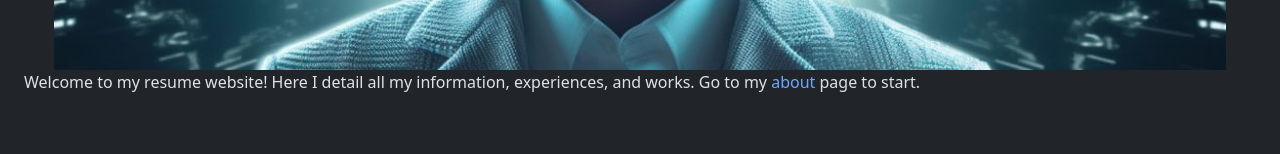
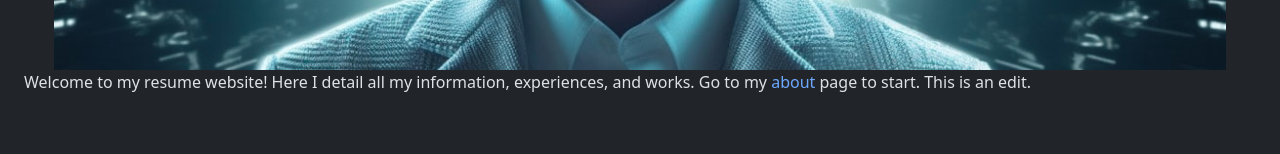
Before and after one commit to h1tmd/git_branch_practice, a plain HTML site: page index.html in a window 1280 px wide. Shown: the part 511-665 px from the top of the page. Drawn offline with nearby package versions, Linux system fonts and the light colour scheme.

Commit message:
Edit made in dev branch

```diff
--- a/index.html
+++ b/index.html
@@ -92,7 +92,7 @@
                 Welcome to my resume website! Here I detail all my information,
                 experiences, and works. Go to my
                 <a class="text-decoration-none" href="about.html">about</a>
-                page to start.
+                page to start. This is an edit.
             </p>
             <div class="position-fixed bottom-0 end-0 p-3" style="z-index: 11">
                 <div
```
